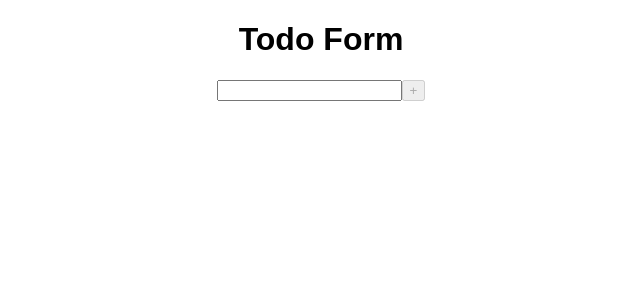
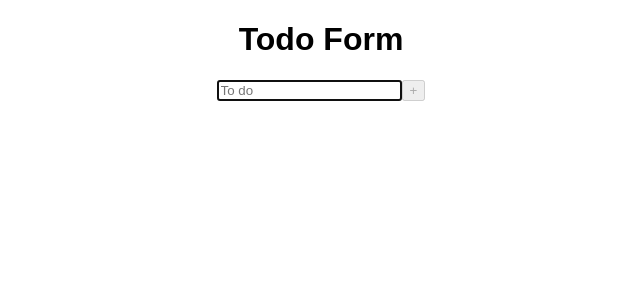
Before and after one commit to AliEl4eikh/Practice, a React (Create React App) app: page / in a window 1280 px wide. Shown: the top 300 px of the page, without its empty margins (319-959 px from the left). Built offline with nearby package versions, Linux system fonts and the light colour scheme.

Commit message:
Add ref to control the input from its parent component

```diff
--- a/src/App.js
+++ b/src/App.js
@@ -1,11 +1,16 @@
-import React from "react";
+import React, { useEffect, useRef } from "react";
 import TodoApp from "./components/TodoApp/TodoApp";
 import "./App.css";
 
 function App() {
+  const inputRef = useRef(null);
+
+  useEffect(() => {
+    inputRef.current.focus();
+  }, [])
   return (
     <div className="App">
-      <TodoApp />
+      <TodoApp ref={inputRef} textVal="To do"/>
     </div>
   );
 }
--- a/src/components/TodoApp/TodoApp.jsx
+++ b/src/components/TodoApp/TodoApp.jsx
@@ -1,10 +1,12 @@
-import React, { useState, useReducer } from "react";
+import React, { useState, useReducer, forwardRef } from "react";
 import reducer, { ADD_TODO } from "./reducer";
 import TodoContext from "./todoContext";
 import TodoList from "./TodoList";
 import "./styles.css";
 
-const TodoApp = () => {
+// if i want to control it from the parent
+// i can use forwardRef
+const TodoApp = forwardRef((props, ref) => {
   const [id, setId] = useState(0);
   const [inputValue, setInputValue] = useState("");
   const initialState = [];
@@ -29,6 +31,8 @@ const TodoApp = () => {
         <h1>Todo Form</h1>
         <form onSubmit={addTodo} className="input">
           <input
+            ref={ref}
+            placeholder={props.textVal}
             type="text"
             value={inputValue}
             onChange={(evt) => setInputValue(evt.target.value)}
@@ -39,6 +43,6 @@ const TodoApp = () => {
       </div>
     </TodoContext.Provider>
   );
-};
+});
 
 export default TodoApp;
```
